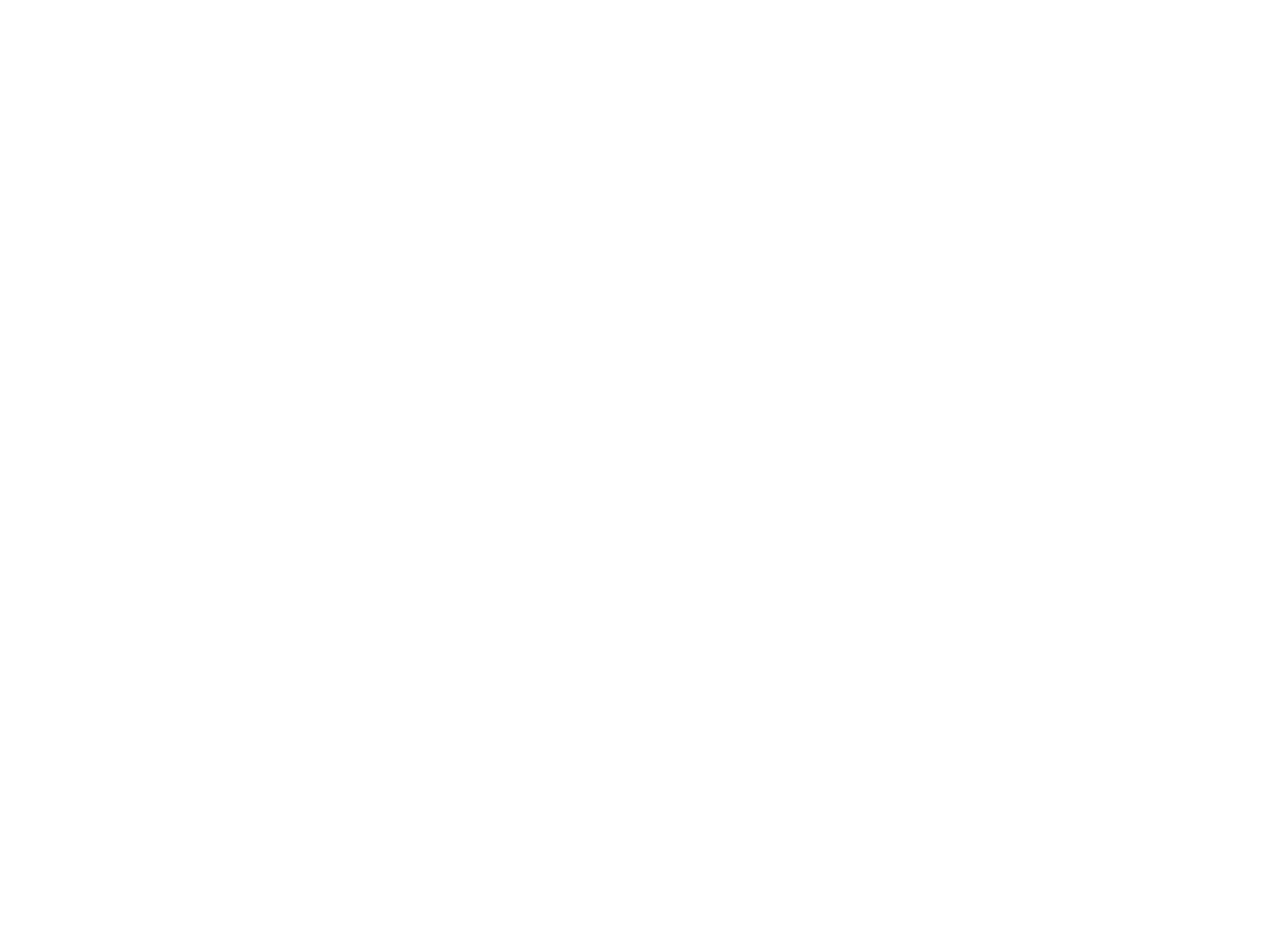
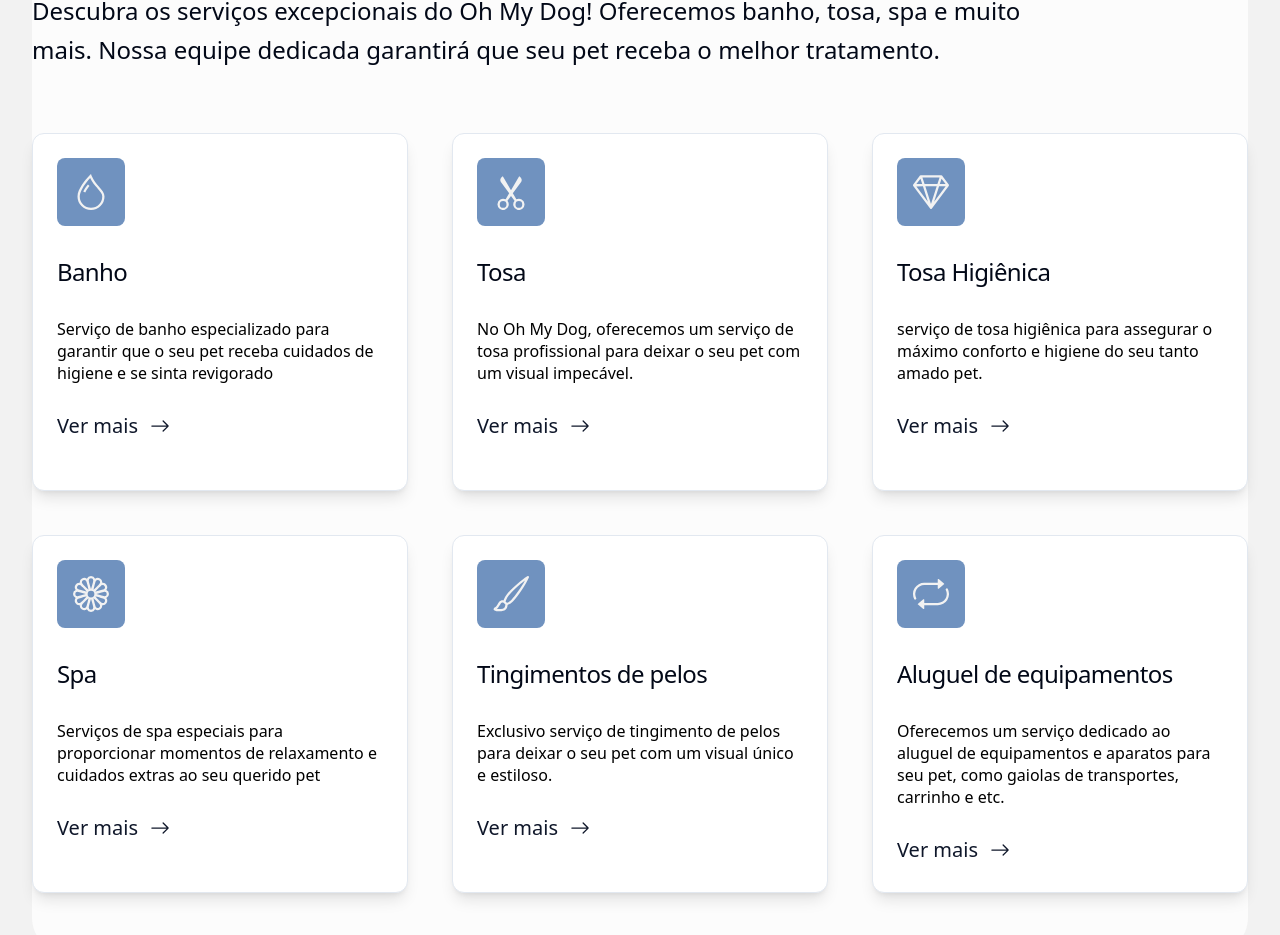
Before and after one commit to LFeli/FATEC-ES3_GroupNotFound_2023_2, a React (Vite) app: page / in a window 1280 px wide. Shown: the part 1109-2044 px from the top of the page. Before the commit the page ends 1051 px from the top, so only its background shows below. Built offline with nearby package versions, Linux system fonts and the light colour scheme.

Commit message:
feat: services section on home done

```diff
--- a/src/pages/Home.tsx
+++ b/src/pages/Home.tsx
@@ -1,8 +1,9 @@
 import { Avatar, AvatarFallback, AvatarImage } from "@/components/ui/avatar";
 import { NavigationMenu, NavigationMenuContent, NavigationMenuItem, NavigationMenuLink, NavigationMenuList, NavigationMenuTrigger } from "@/components/ui/navigation-menu";
 import { Button } from "@/components/ui/button";
+import { Card, CardContent, CardDescription, CardHeader, CardTitle } from "@/components/ui/card";
 import { useEffect, useState } from "react";
-import { BsBoxArrowRight, BsFillHouseFill, BsFillPersonFill, BsGiftFill } from 'react-icons/bs'
+import { BsArrowRight, BsBoxArrowRight, BsBrush, BsDroplet, BsFillHouseFill, BsFillPersonFill, BsFlower1, BsGem, BsGiftFill, BsRepeat, BsScissors } from 'react-icons/bs'
 import { FaPaw } from "react-icons/fa";
 
 
@@ -38,7 +39,7 @@
     <>
       <header
       data-scrolled={scrolled}
-      className={`w-full h-20 fixed z-20 transition-colors duration-150 bg-[#7092BF] data-[scrolled="true"]:border-b-2 border-white`}
+      className={`w-full h-20 fixed z-50 transition-colors duration-150 bg-[#7092BF] data-[scrolled="true"]:border-b-2 border-white`}
     >
         <NavigationMenu className="h-full w-full max-w-[1240px] flex items-center justify-between mx-auto">
           <NavigationMenuLink href="#">
@@ -142,7 +143,7 @@
         </NavigationMenu>
       </header>
 
-      <main className="pt-20">
+      <main className="pt-20 bg-[#F2F2F2]">
         {/* Hero */}
         <section className="relative">
           <div className="flex">
@@ -162,10 +163,130 @@
             </div>
 
             {/* background */}
-            <div className="absolute top-0 left-0 h-[140%] w-full bg-[#7092BF]" />
+            <div className="absolute top-0 left-0 h-[130%] w-full bg-[#7092BF]" />
           </div>
         </section>
 
+        {/* Services */}
+        <section className="relative z-20 bg-[#FCFCFC] mt-20 mx-8 rounded-[40px]">
+          <div className="w-full max-w-[1240px] mx-auto py-16">
+            <h2 className="text-6xl font-medium leading-tight max-w-3xl">Serviços que oferecemos ao seu pet.</h2>
+            <p className="text-2xl leading-relaxed max-w-5xl mt-8 mb-16">Descubra os serviços excepcionais do Oh My Dog! Oferecemos banho, tosa, spa e muito mais. Nossa equipe dedicada garantirá que seu pet receba o melhor tratamento.</p>
+
+            {/* cards */}
+            <div className="grid grid-cols-3 grid-rows-2 gap-11">
+
+              <Card className="shadow-lg">
+                <CardHeader>
+                  <div className="w-fit bg-[#7092BF] p-4 rounded-lg">
+                    <BsDroplet className="h-9 w-9 text-[#F2F2F2]"/>
+                  </div>
+                  <CardTitle className="py-6 text-2xl font-medium">Banho</CardTitle>
+                  <CardDescription className="text-base text-black leading-snug">Serviço de banho especializado para garantir que o seu pet receba cuidados de higiene e se sinta revigorado</CardDescription>
+                </CardHeader>
+
+                <CardContent>
+                  <Button variant={"link"} className="text-xl p-0 flex items-center justify-center gap-3">
+                    Ver mais
+
+                    <BsArrowRight className="h-5 w-5"/>
+                  </Button>
+                </CardContent>
+              </Card>
+
+              <Card className="shadow-lg">
+                <CardHeader>
+                  <div className="w-fit bg-[#7092BF] p-4 rounded-lg">
+                    <BsScissors className="h-9 w-9 text-[#F2F2F2]"/>
+                  </div>
+                  <CardTitle className="py-6 text-2xl font-medium">Tosa</CardTitle>
+                  <CardDescription className="text-base text-black leading-snug">No Oh My Dog, oferecemos um serviço de tosa profissional para deixar o seu pet com um visual impecável.</CardDescription>
+                </CardHeader>
+
+                <CardContent>
+                  <Button variant={"link"} className="text-xl p-0 flex items-center justify-center gap-3">
+                    Ver mais
+
+                    <BsArrowRight className="h-5 w-5"/>
+                  </Button>
+                </CardContent>
+              </Card>
+
+              <Card className="shadow-lg">
+                <CardHeader>
+                  <div className="w-fit bg-[#7092BF] p-4 rounded-lg">
+                    <BsGem className="h-9 w-9 text-[#F2F2F2]"/>
+                  </div>
+                  <CardTitle className="py-6 text-2xl font-medium">Tosa Higiênica</CardTitle>
+                  <CardDescription className="text-base text-black leading-snug">serviço de tosa higiênica para assegurar o máximo conforto e higiene do seu tanto amado pet.</CardDescription>
+                </CardHeader>
+
+                <CardContent>
+                  <Button variant={"link"} className="text-xl p-0 flex items-center justify-center gap-3">
+                    Ver mais
+
+                    <BsArrowRight className="h-5 w-5"/>
+                  </Button>
+                </CardContent>
+              </Card>
+
+              <Card className="shadow-lg">
+                <CardHeader>
+                  <div className="w-fit bg-[#7092BF] p-4 rounded-lg">
+                    <BsFlower1 className="h-9 w-9 text-[#F2F2F2]"/>
+                  </div>
+                  <CardTitle className="py-6 text-2xl font-medium">Spa</CardTitle>
+                  <CardDescription className="text-base text-black leading-snug">Serviços de spa especiais para proporcionar momentos de relaxamento e cuidados extras ao seu querido pet</CardDescription>
+                </CardHeader>
+
+                <CardContent>
+                  <Button variant={"link"} className="text-xl p-0 flex items-center justify-center gap-3">
+                    Ver mais
+
+                    <BsArrowRight className="h-5 w-5"/>
+                  </Button>
+                </CardContent>
+              </Card>
+
+              <Card className="shadow-lg">
+                <CardHeader>
+                  <div className="w-fit bg-[#7092BF] p-4 rounded-lg">
+                    <BsBrush className="h-9 w-9 text-[#F2F2F2]"/>
+                  </div>
+                  <CardTitle className="py-6 text-2xl font-medium">Tingimentos de pelos</CardTitle>
+                  <CardDescription className="text-base text-black leading-snug">Exclusivo serviço de tingimento de pelos para deixar o seu pet com um visual único e estiloso.</CardDescription>
+                </CardHeader>
+
+                <CardContent>
+                  <Button variant={"link"} className="text-xl p-0 flex items-center justify-center gap-3">
+                    Ver mais
+
+                    <BsArrowRight className="h-5 w-5"/>
+                  </Button>
+                </CardContent>
+              </Card>
+
+              <Card className="shadow-lg">
+                <CardHeader>
+                  <div className="w-fit bg-[#7092BF] p-4 rounded-lg">
+                    <BsRepeat className="h-9 w-9 text-[#F2F2F2]"/>
+                  </div>
+                  <CardTitle className="py-6 text-2xl font-medium">Aluguel de equipamentos</CardTitle>
+                  <CardDescription className="text-base text-black leading-snug">Oferecemos um serviço dedicado ao aluguel de equipamentos e aparatos para seu pet, como gaiolas de transportes, carrinho e etc.</CardDescription>
+                </CardHeader>
+
+                <CardContent>
+                  <Button variant={"link"} className="text-xl p-0 flex items-center justify-center gap-3">
+                    Ver mais
+
+                    <BsArrowRight className="h-5 w-5"/>
+                  </Button>
+                </CardContent>
+              </Card>
+
+            </div>
+          </div>
+        </section>
       </main>
     </>
   )
```
